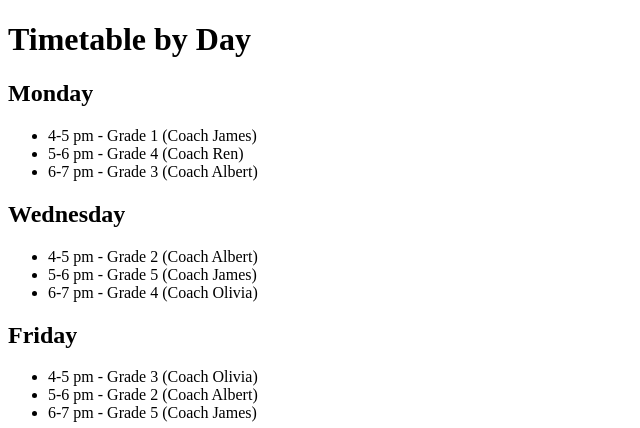
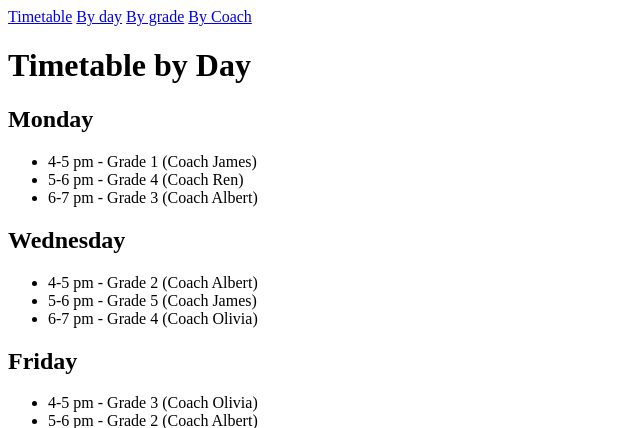
Before and after one commit to endsleepy/Summer-Project, a Flask app: template templates/timetable-day.html in a window 1280 px wide. Shown: the top 428 px of the page, without its empty margins (0-640 px from the left). Run offline with Flask 3, Linux system fonts and the light colour scheme; the template is opened without the code that fills it, so the values that code supplies are empty.

Commit message:
Navigation Added

```diff
--- a/templates/timetable-day.html
+++ b/templates/timetable-day.html
@@ -8,6 +8,16 @@
     </head>
 
     <body>
+
+        <header>
+            <nav>
+                <a href="/timetable">Timetable</a>
+                <a href="/timetable/days">By day</a>
+                <a href="/timetable/grades">By grade</a>
+                <a href="/timetable/coaches">By Coach</a>
+            </nav>
+        </header>
+
         <main>
             <h1>Timetable by Day</h1>
 
```
Also changed, not shown: templates/timetable-grade.html (+10 -0 lines).
